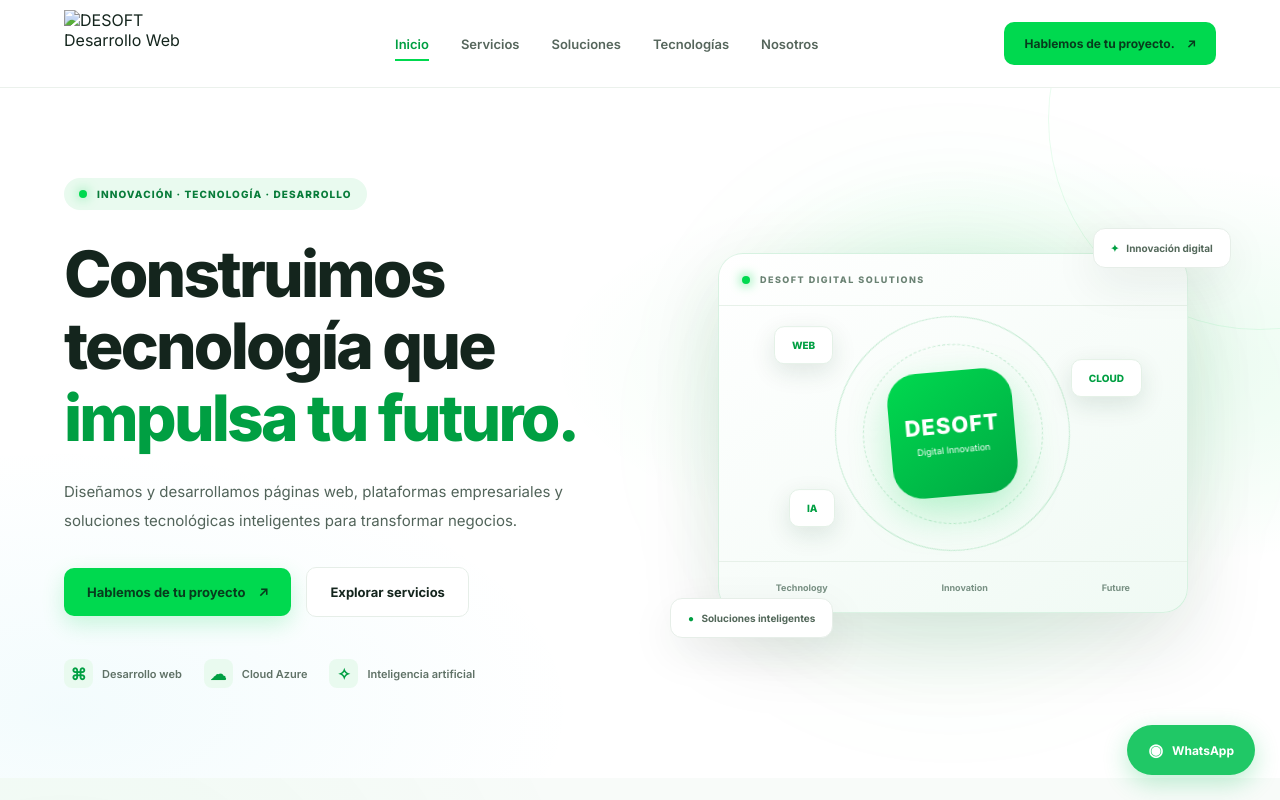
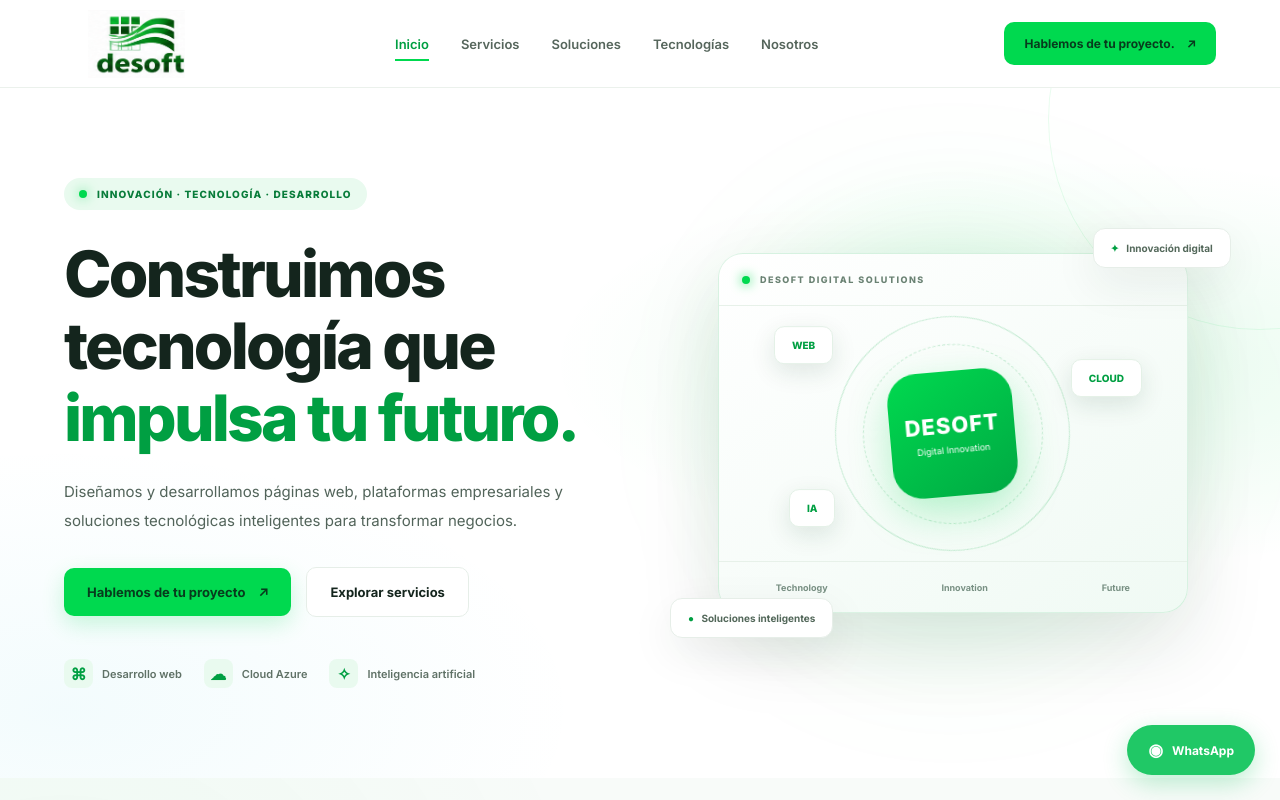
Before and after one commit to leonardorojasq/desoft, a plain HTML site: page index.html in a window 1280 px wide. Shown: the top 800 px of the page. Drawn offline with Linux system fonts and the light colour scheme.

Commit message:
cambiar ela ruta logo

```diff
--- a/index.html
+++ b/index.html
@@ -24,7 +24,7 @@
         <div class="container header-container">
 
             <a href="#inicio" class="logo">
-                <img src="assets/images/desoft.png" alt="DESOFT Desarrollo Web">
+                <img src="assets/logo/desoft.png" alt="DESOFT Desarrollo Web">
             </a>
 
             <nav class="navigation" id="navigation">
```
